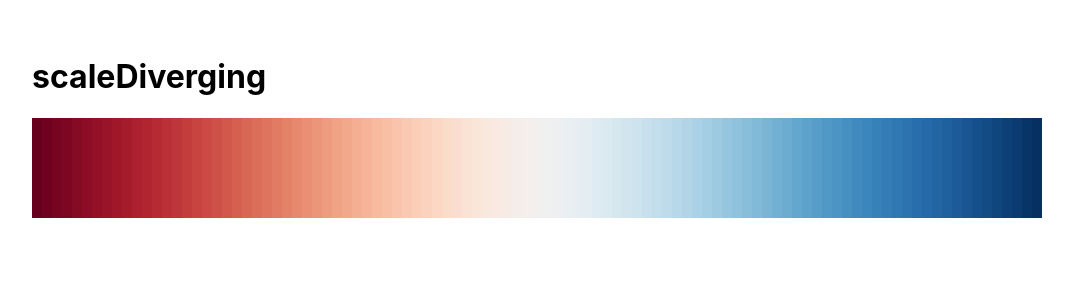
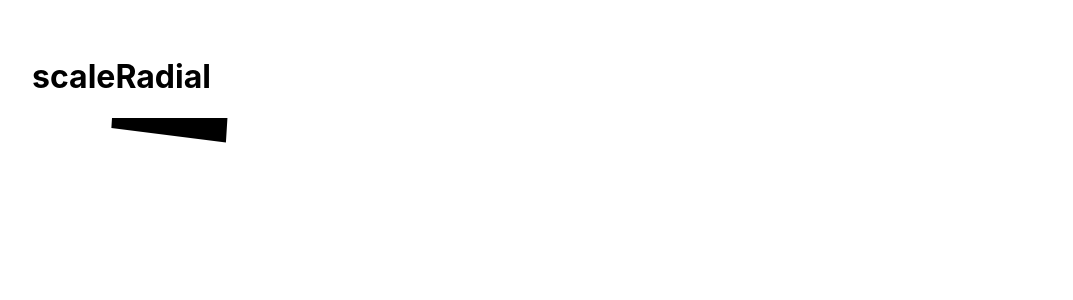
Before and after one commit to seogi1004/d3scale-play, a React (Create React App) app: page / in a window 1280 px wide. Shown: the top 300 px of the page, without its empty margins (4-1077 px from the left). Built offline with nearby package versions, Linux system fonts and the light colour scheme.

Commit message:
샘플 추가 #radial

```diff
--- a/src/App.tsx
+++ b/src/App.tsx
@@ -3,12 +3,13 @@ import Linear from './scale/Linear';
 import Power from './scale/Power';
 import Sequential from './scale/Sequential';
 import Diverging from './scale/Diverging';
+import Radial from './scale/Radial';
 import './App.css';
 
 function App() {
   return (
     <div className="App">
-      <Diverging />
+      <Radial />
     </div>
   );
 }
--- a/src/scale/Radial.tsx
+++ b/src/scale/Radial.tsx
@@ -1,4 +1,5 @@
 import { scaleRadial, scaleBand } from 'd3-scale';
+import type { Pair } from '../types';
 
 const margin = { top: 10, right: 10, bottom: 10, left: 10 };
 const width = 460 - margin.left - margin.right;
@@ -22,12 +23,38 @@ export default function Scale() {
     .range([0, 2 * Math.PI])
     .align(0)
     .domain(data.map((row) => row.name));
-  const y = scaleRadial().domain([innerRadius, outerRadius]).range([0, 1000]);
+  const y = scaleRadial().range([innerRadius, outerRadius]).domain([0, 1000]);
+
+  const newData = data.map((row) => {
+    const angle = x(row.name) || 0;
+
+    return {
+      startAngle: angle,
+      endAngle: angle + x.bandwidth(),
+      outerRadius: y(row.value),
+    };
+  });
+
+  console.log(newData[0]);
+
+  const outerRadius2 = innerRadius + newData[0].outerRadius;
+  const x1 = Math.cos(newData[0].startAngle) * innerRadius;
+  const y1 = Math.sin(newData[0].startAngle) * innerRadius;
+  const x2 = Math.cos(newData[0].endAngle) * innerRadius;
+  const y2 = Math.sin(newData[0].endAngle) * innerRadius;
+  const x3 = Math.cos(newData[0].endAngle) * outerRadius2;
+  const y3 = Math.sin(newData[0].endAngle) * outerRadius2;
+  const x4 = Math.cos(newData[0].startAngle) * outerRadius2;
+  const y4 = Math.sin(newData[0].startAngle) * outerRadius2;
+
+  const points = `${x1},${y1} ${x2},${y2} ${x3},${y3} ${x4},${y4} `;
 
   return (
     <div className="scale">
-      <h1>scaleSequential</h1>
-      <h2></h2>
+      <h1>scaleRadial</h1>
+      <svg width={width} height={height} xmlns="http://www.w3.org/2000/svg">
+        <polygon points={points} />
+      </svg>
     </div>
   );
 }
```
Also changed, not shown: package.json (+0 -15 lines), .eslintrc.js (deleted).
